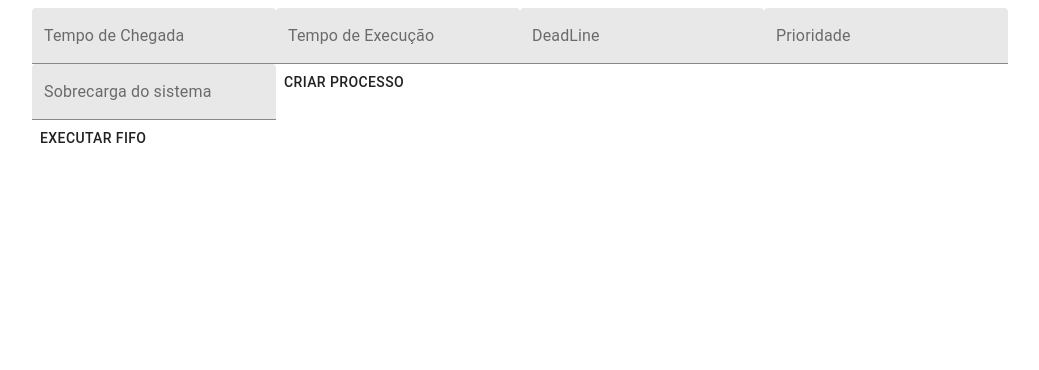
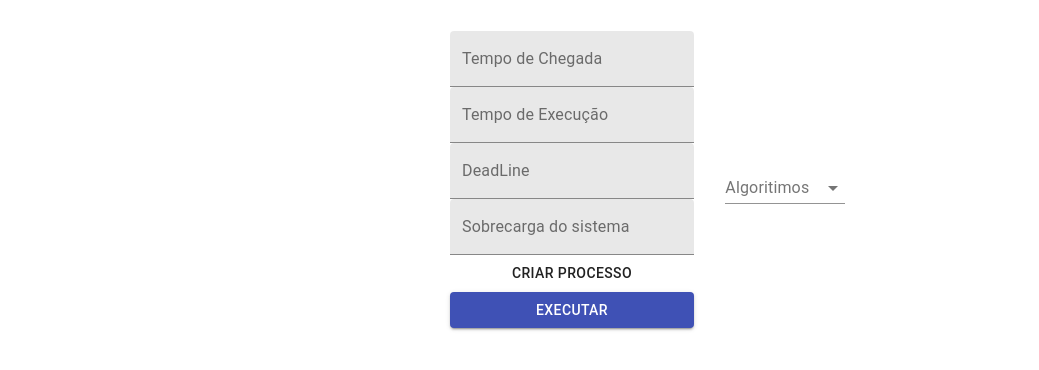
Before and after one commit to Focadecombate/Trabalho-SO, a React (Create React App) app: page / in a window 1280 px wide. Shown: the top 370 px of the page, without its empty margins (0-1039 px from the left). Built offline with nearby package versions, Linux system fonts and the light colour scheme.

Commit message:
feature: add process table

```diff
--- a/src/@types/Process.ts
+++ b/src/@types/Process.ts
@@ -1,4 +1,6 @@
 export interface Process {
-  tempoExec: number;
-  tempoEntrada: number;
+  tempoExecucao: number;
+  deadLine?: number;
+  sobrecargaDoSistema?: number;
+  tempoChegada: number;
 }
--- a/src/App.tsx
+++ b/src/App.tsx
@@ -1,8 +1,10 @@
-import { Button, Container, makeStyles, TextField } from "@material-ui/core";
-import { useState, FormEvent } from "react";
+import { Container, makeStyles } from "@material-ui/core";
+import React, { useState, FormEvent } from "react";
 import { Process } from "./@types";
 import Chart from "react-google-charts";
 import { fifo } from "./algorithms/fifo";
+import { AlgorithmSelector } from "./components/select";
+import ProcessTable from "./components/processTable";
 
 const useStyles = makeStyles(() => ({
   flex: {
@@ -19,19 +21,18 @@ function App() {
   const [processos, setProcessos] = useState<Process[]>([]);
   const [ganttProcess, setGanttProcess] = useState<any[]>([]);
 
-  const [tempoDeChegada, setTempoDeChegada] = useState("");
-  const [tempoDeExecucao, setTempoDeExecucao] = useState("");
-  const [deadLine, setDeadLine] = useState("");
-  const [prioridade, setPrioridade] = useState("");
-  const [sobrecargaDoSistema, setSobrecargaDoSistema] = useState("");
+  const tempoChegada = useState("");
+  const tempoExecucao = useState("");
+  const deadLine = useState("");
+  const sobrecargaDoSistema = useState("");
 
   function onSubmit(e: FormEvent) {
     e.preventDefault();
     setProcessos([
       ...processos,
       {
-        tempoEntrada: parseFloat(tempoDeChegada),
-        tempoExec: parseFloat(tempoDeExecucao),
+        tempoChegada: parseFloat(tempoChegada[0]),
+        tempoExecucao: parseFloat(tempoExecucao[0]),
       },
     ]);
 
@@ -45,52 +46,18 @@ function App() {
   }
 
   return (
-    <>
+    <div className={classes.flex}>
       <Container>
-        <form onSubmit={onSubmit}>
-          <TextField
-            name="Tempo de Chegada"
-            label="Tempo de Chegada"
-            variant="filled"
-            value={tempoDeChegada}
-            onChange={(event) => setTempoDeChegada(event.target.value)}
-          />
-          <TextField
-            name="Tempo de Execução"
-            label="Tempo de Execução"
-            variant="filled"
-            value={tempoDeExecucao}
-            onChange={(event) => setTempoDeExecucao(event.target.value)}
-          />
-          <TextField
-            name="DeadLine"
-            label="DeadLine"
-            variant="filled"
-            value={deadLine}
-            onChange={(event) => setDeadLine(event.target.value)}
-          />
-          <TextField
-            name="Prioridade"
-            label="Prioridade"
-            variant="filled"
-            value={prioridade}
-            onChange={(event) => setPrioridade(event.target.value)}
-          />
-          <TextField
-            name="Sobrecarga do sistema"
-            label="Sobrecarga do sistema"
-            variant="filled"
-            value={sobrecargaDoSistema}
-            onChange={(event) => setSobrecargaDoSistema(event.target.value)}
-          />
-          <Button type="submit">Criar processo</Button>
-        </form>
-
-        <Button type="button" onClick={callFIFO}>
-          Executar fifo
-        </Button>
+        <AlgorithmSelector
+          callFifo={callFIFO}
+          onSubmit={onSubmit}
+          deadline={deadLine}
+          sobrecargaDoSistema={sobrecargaDoSistema}
+          tempoChegada={tempoChegada}
+          tempoExecucao={tempoExecucao}
+        />
+        {processos.length > 0 && <ProcessTable process={processos} />}
       </Container>
-
       {!!ganttProcess.length && (
         <Chart
           width={"100%"}
@@ -118,7 +85,7 @@ function App() {
           rootProps={{ "data-testid": "2" }}
         />
       )}
-    </>
+    </div>
   );
 }
 
--- a/src/algorithms/fifo.ts
+++ b/src/algorithms/fifo.ts
@@ -1,9 +1,9 @@
-import { Result, Process } from "../@types";
+import { Process } from "../@types";
 
 export const fifo = (processes: Process[]): any[] => {
   /* Ordena os processos por tempo de entrada */
   const sortedProcess = processes.sort(
-    (esquerda, direita) => esquerda.tempoEntrada - direita.tempoEntrada
+    (esquerda, direita) => esquerda.tempoChegada - direita.tempoChegada
   );
 
   /* Tempo de execução do processo */
@@ -12,19 +12,19 @@ export const fifo = (processes: Process[]): any[] => {
   let sum = 0;
 
   for (const process of sortedProcess) {
-    clock += process.tempoExec;
-    sum += clock - process.tempoEntrada;
+    clock += process.tempoExecucao;
+    sum += clock - process.tempoChegada;
   }
 
   const handledProcess = sortedProcess.map((process, index) => {
-    clock += process.tempoExec;
-    sum += clock - process.tempoEntrada;
+    clock += process.tempoExecucao;
+    sum += clock - process.tempoChegada;
 
     return [
       `task${index}`,
       `task${index}`,
-      new Date(2020, 1, 1, 1, 0, process.tempoEntrada),
-      new Date(2020, 1, 1, 1, 0, process.tempoExec),
+      new Date(2020, 1, 1, 1, 0, process.tempoChegada),
+      new Date(2020, 1, 1, 1, 0, process.tempoExecucao),
       null,
       100,
       null,
--- /dev/null
+++ b/src/components/processTable.tsx
@@ -0,0 +1,58 @@
+import React from "react";
+import { makeStyles } from "@material-ui/core/styles";
+import Table from "@material-ui/core/Table";
+import TableBody from "@material-ui/core/TableBody";
+import TableCell from "@material-ui/core/TableCell";
+import TableContainer from "@material-ui/core/TableContainer";
+import TableHead from "@material-ui/core/TableHead";
+import TableRow from "@material-ui/core/TableRow";
+import Paper from "@material-ui/core/Paper";
+import { Process } from "../@types";
+
+const useStyles = makeStyles({
+  table: {
+    minWidth: 650,
+  },
+  root: {
+    margin: "2%",
+  },
+});
+
+interface Props {
+  process: Process[];
+}
+
+export default function ProcessTable({ process }: Props) {
+  const classes = useStyles();
+
+  return (
+    <TableContainer className={classes.root} component={Paper}>
+      <Table className={classes.table} size="small" aria-label="a dense table">
+        <TableHead>
+          <TableRow>
+            <TableCell>Ordem de Chegada</TableCell>
+            <TableCell align="right">Tempo de Chegada</TableCell>
+            <TableCell align="right">Tempo de Execução</TableCell>
+            <TableCell align="right">Deadline</TableCell>
+            <TableCell align="right">Sobrecarga do sistema</TableCell>
+          </TableRow>
+        </TableHead>
+        <TableBody>
+          {process.map((row, index) => (
+            <TableRow key={row.tempoChegada}>
+              <TableCell component="th" scope="row">
+                {index}
+              </TableCell>
+              <TableCell align="right">{row.tempoChegada}</TableCell>
+              <TableCell align="right">{row.tempoExecucao}</TableCell>
+              <TableCell align="right">{row.deadLine ?? 0}</TableCell>
+              <TableCell align="right">
+                {row.sobrecargaDoSistema ?? 0}
+              </TableCell>
+            </TableRow>
+          ))}
+        </TableBody>
+      </Table>
+    </TableContainer>
+  );
+}
--- /dev/null
+++ b/src/components/select.tsx
@@ -0,0 +1,94 @@
+import { Container, TextField, Button, makeStyles } from "@material-ui/core";
+import React, { FormEvent } from "react";
+import { Selector } from "./selector";
+
+interface Props {
+  onSubmit(e: FormEvent): void;
+  tempoChegada: [string, (value: string) => void];
+  sobrecargaDoSistema: [string, (value: string) => void];
+  deadline: [string, (value: string) => void];
+  tempoExecucao: [string, (value: string) => void];
+  callFifo: () => void;
+}
+
+const useStyles = makeStyles(() => ({
+  flex: {
+    display: "flex",
+    flexDirection: "column",
+    justifyContent: "center",
+    alignItems: "stretch",
+    padding: "2%",
+  },
+  container: {
+    display: "flex",
+    alignItems: "center",
+    justifyContent: "center",
+  },
+}));
+
+const Algoritimos = ["SJF", "FIFO", "EDF", "Round-Robin"];
+
+export const AlgorithmSelector = ({
+  onSubmit,
+  deadline,
+  sobrecargaDoSistema,
+  tempoChegada,
+  callFifo,
+  tempoExecucao,
+}: Props) => {
+  const [algorithm, setAlgorithm] = React.useState("");
+
+  const handleChange = (event: React.ChangeEvent<{ value: unknown }>) => {
+    setAlgorithm(event.target.value as string);
+  };
+  const classes = useStyles();
+  return (
+    <Container className={classes.container}>
+      <form className={classes.flex} onSubmit={onSubmit}>
+        <TextField
+          name="Tempo de Chegada"
+          label="Tempo de Chegada"
+          variant="filled"
+          value={tempoChegada[0]}
+          onChange={(event) => tempoChegada[1](event.target.value)}
+        />
+        <TextField
+          name="Tempo de Execução"
+          label="Tempo de Execução"
+          variant="filled"
+          value={tempoExecucao[0]}
+          onChange={(event) => tempoExecucao[1](event.target.value)}
+        />
+        <TextField
+          name="DeadLine"
+          label="DeadLine"
+          variant="filled"
+          value={deadline[0]}
+          onChange={(event) => deadline[1](event.target.value)}
+        />
+        <TextField
+          name="Sobrecarga do sistema"
+          label="Sobrecarga do sistema"
+          variant="filled"
+          value={sobrecargaDoSistema[0]}
+          onChange={(event) => sobrecargaDoSistema[1](event.target.value)}
+        />
+        <Button type="submit">Criar processo</Button>
+        <Button
+          type="button"
+          variant="contained"
+          color="primary"
+          onClick={callFifo}
+        >
+          Executar
+        </Button>
+      </form>
+      <Selector
+        handleChange={handleChange}
+        state={algorithm}
+        label="Algoritimos"
+        values={Algoritimos}
+      />
+    </Container>
+  );
+};
--- /dev/null
+++ b/src/components/selector.tsx
@@ -0,0 +1,43 @@
+import {
+  FormControl,
+  InputLabel,
+  Select,
+  MenuItem,
+  createStyles,
+  makeStyles,
+  Theme,
+} from "@material-ui/core";
+import React from "react";
+
+interface Props {
+  values: string[];
+  state: string;
+  handleChange(event: any): void;
+  label: string;
+}
+
+const useStyles = makeStyles((theme: Theme) =>
+  createStyles({
+    formControl: {
+      margin: theme.spacing(1),
+      minWidth: 120,
+    },
+    selectEmpty: {
+      marginTop: theme.spacing(2),
+    },
+  })
+);
+
+export const Selector = ({ values, state, label, handleChange }: Props) => {
+  const classes = useStyles();
+  return (
+    <FormControl className={classes.formControl}>
+      <InputLabel>{label}</InputLabel>
+      <Select value={state} onChange={handleChange}>
+        {values.map((arrayValue) => (
+          <MenuItem value={arrayValue}>{arrayValue}</MenuItem>
+        ))}
+      </Select>
+    </FormControl>
+  );
+};
```
Also changed, not shown: src/algorithms/sjf.ts (+4 -4 lines), 2 other files (tests, documents, lock files or other folders).
